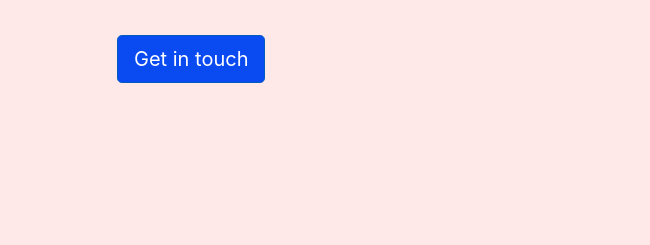
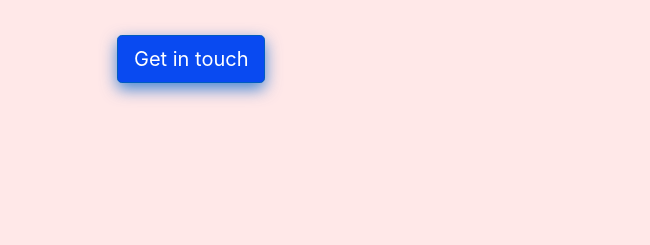
Before and after one commit to DesislavaMetodieva/Bootstrap-Portfolio, a plain HTML site: page index.html in a window 1280 px wide. In both pictures the pointer is over the button "Get in touch". Shown: the part 439-684 px from the top of the page, 0-650 px from the left. Drawn offline with nearby package versions, Linux system fonts and the light colour scheme; grey boxes are pictures that could not be loaded.

Commit message:
Added hover effect on all CTAs

```diff
--- a/css/style.css
+++ b/css/style.css
@@ -3,6 +3,7 @@
     --space-grey: #eeeffa;
     --pinky: #ffe8e8;
     --mamba: #000;
+    --transition: all 0.25scubic-bezier(0.645,0.045,0.355,1);
     }
 
 body {
@@ -65,6 +66,10 @@ font-size: clamp(16px, 3vw, 28px);
 
 .btn-primary{
     background-color: var(--blue-lagoon) !important;
+}
+
+.btn-primary:hover {
+    box-shadow: 0px 6px 16px 0px #0062ccba;
 }
 
 
@@ -182,6 +187,8 @@ div.col-lg-6 {
     padding: 0 40px;
   }
 
+/* Hover effects */
+
 
 /* Media queries */
 
```
Also changed, not shown: 1 other file.
